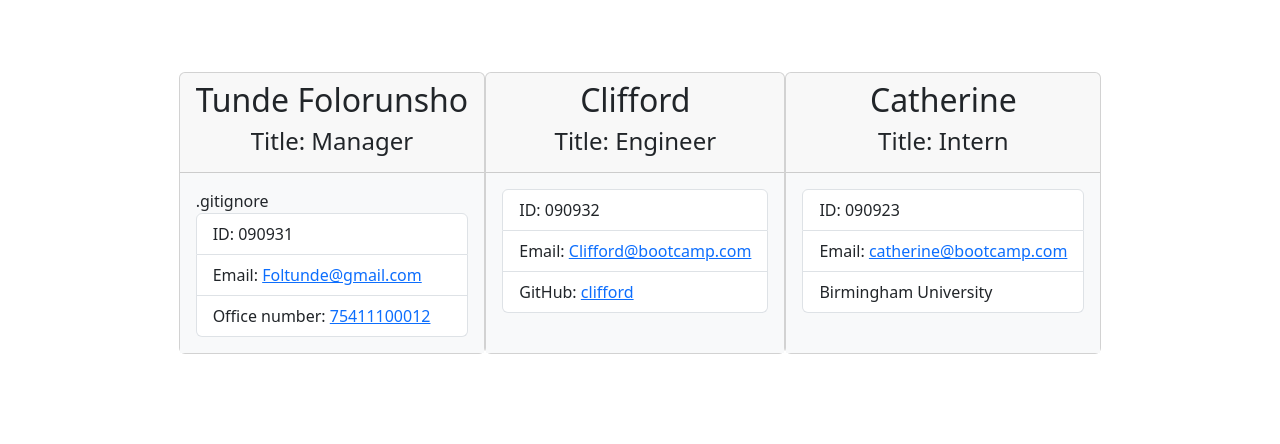
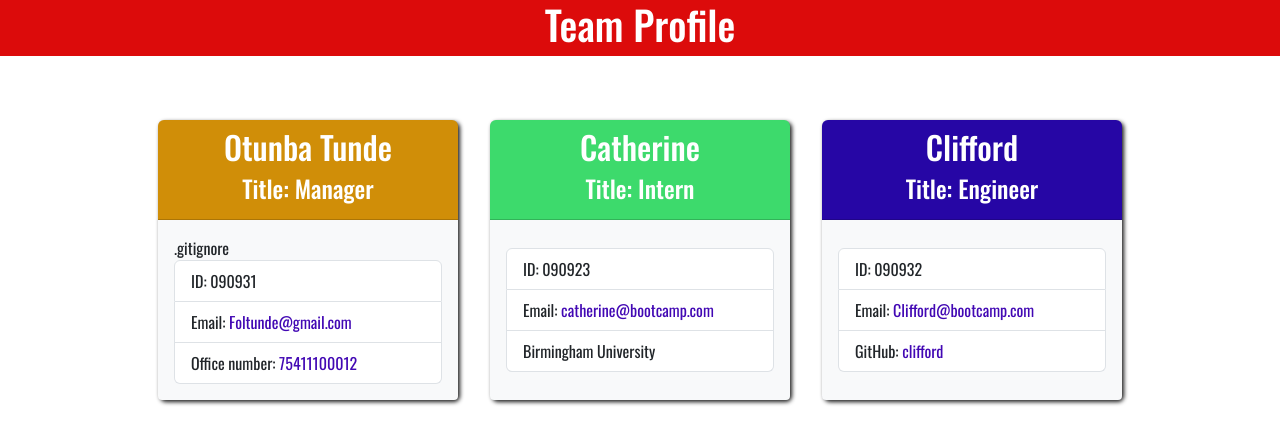
Before and after one commit to Iperfertun/Team-Generator, a website: page dist/index.html in a window 1280 px wide. Drawn offline with nearby package versions, Linux system fonts and the light colour scheme.

Commit message:
create the css tags

```diff
--- a/dist/index.html
+++ b/dist/index.html
@@ -18,7 +18,7 @@
       rel="stylesheet"
     />
     <!--stylesheet link-->
-    <link rel="stylesheet" href="../dist/styles.css" />
+    <link rel="stylesheet" href="styles.css" />
     <meta name="description" content="Team generator create a profiles for the team which contain: Name, Email, Position, Address, Contact etc. ">
     <meta name="keywords" content="Employee profile, Manager profile, Engineer profile, intern profile, ">
     <title>Team Profile Generator</title>
@@ -39,7 +39,7 @@
 
         <div class="card employee-card manager-card">
             <div class="card-header text-center">
-                <h2 class="card-title">Tunde Folorunsho</h2>
+                <h2 class="card-title">Otunba Tunde</h2>
                 <h4 class="card-title">Title: Manager</h4>
             </div>
             <div class="card-body bg-light">
@@ -47,6 +47,20 @@
                     <li class="list-group-item">ID: 090931</li>
                     <li class="list-group-item">Email: <a href="Foltunde@gmail.com">Foltunde@gmail.com</a></li>
                     <li class="list-group-item">Office number: <a href="tel:75411100012">75411100012</a></li>
+                </ul>
+            </div>
+        </div>
+
+             <div class="card employee-card intern-card">
+            <div class="card-header text-center">
+                <h2 class="card-title">Catherine</h2>
+                <h4 class="card-title">Title: Intern</h4>
+            </div>
+            <div class="card-body bg-light">
+                <ul class="list-group text-dark">
+                    <li class="list-group-item">ID: 090923</li>
+                    <li class="list-group-item">Email: <a href="catherine@bootcamp.com">catherine@bootcamp.com</a></li>
+                    <li class="list-group-item">Birmingham University</li>
                 </ul>
             </div>
         </div>
@@ -65,22 +79,9 @@
             </div>
         </div>
 
-        <div class="card employee-card intern-card">
-            <div class="card-header text-center">
-                <h2 class="card-title">Catherine</h2>
-                <h4 class="card-title">Title: Intern</h4>
-            </div>
-            <div class="card-body bg-light">
-                <ul class="list-group text-dark">
-                    <li class="list-group-item">ID: 090923</li>
-                    <li class="list-group-item">Email: <a href="catherine@bootcamp.com">catherine@bootcamp.com</a></li>
-                    <li class="list-group-item">Birmingham University</li>
-                </ul>
-            </div>
-        </div>
-
                 </div>
             </div>
+
         </div>
 
     <!--popper links-->
--- a/dist/styles.css
+++ b/dist/styles.css
@@ -0,0 +1,65 @@
+/* Google fonts import */
+@import url('https://fonts.googleapis.com/css2?family=Lato:wght@300&family=Oswald:wght@200;300;400;500;600;700&display=swap');
+
+/* Normailing styling */
+body {
+    font-family: "Oswald", 'sans-serif';
+  }
+
+  a {
+    color: #4208b4;
+    text-decoration: none;
+  }
+   /*hover*/
+  a:hover {
+    color: #45555a;
+    text-decoration: none;
+  }
+   /*header*/
+  .jumbotron {
+    background-color: #dc0b0b;
+  }
+
+  /*body*/
+  .main-section {
+    flex-wrap: wrap;
+    margin: 2em auto;
+  }
+
+  .employee-card {
+    margin: 1em;
+    max-width: 300px;
+    width: 100%;
+    color: white;
+    display: flex;
+    box-shadow: 2px 2px 4px rgba(0, 0, 0, 0.9);
+    border: none;
+  }
+
+  .manager-card {
+    background-color: #d69208;
+  }
+
+  .engineer-card {
+    background-color: #2706aa;
+  }
+
+  .intern-card {
+    background-color: #3ee06f;
+  }
+
+  .card-body {
+    display: flex;
+    flex-direction: column;
+    justify-content: center;
+    border-bottom-left-radius: 4px;
+    border-bottom-right-radius: 4px;
+  }
+
+  .box {
+    position: relative;
+    height:  400px;
+    width: 380px;
+    display: block;
+    background: linear-gradient(0deg, black, #444444);
+  }
```
